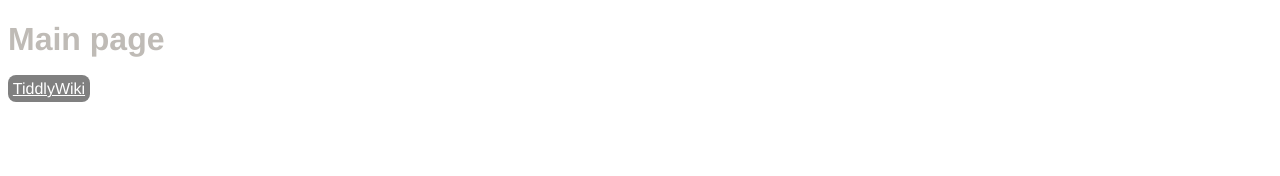
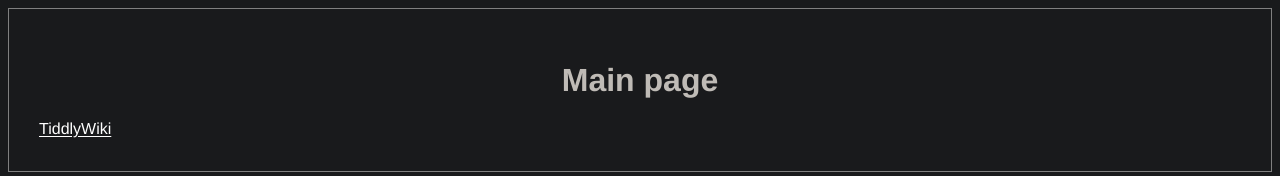
Before and after one commit to Chez-Bro/chez-bro.github.io, a plain HTML site: page index.html in a window 1280 px wide. Drawn offline with Linux system fonts and the light colour scheme.

Commit message:
Add files via upload

```diff
--- a/index.html
+++ b/index.html
@@ -9,8 +9,10 @@
   </head>
 
   <body>
-    <h1>Main page</h1>
-    <a href="https://chez-bro.github.io/TiddlyWiki">TiddlyWiki</a>
+    <div class="main">
+      <h1>Main page</h1>
+      <a class="button" href="https://chez-bro.github.io/TiddlyWiki">TiddlyWiki</a>
+    </div>
   </body>
 
 </html>
--- a/style.css
+++ b/style.css
@@ -1,6 +1,22 @@
+html {
+  font-size: clamp(14px, 1vw, 24px);
+}
+
+@media (min-width: 1000px) {
+  html {
+    font-size: clamp(16px, 1vw, 24px);
+  }
+}
+
+.main {
+  border: 1px solid grey;
+  display: block;
+  padding: 2em;
+}
+
 body {
   font-family: "Helvetica Neue", Helvetica, Arial, sans-serif;
-  background: linear-gradient(180deg, #191A1C);
+  background-color: #191A1C;
   color: #BFBBB6;
   animation-name: lol;
   animation-duration: 3s;
@@ -15,12 +31,14 @@ body {
 }
 
 a {
-  background: grey;
+  margin-left: -10px;
+}
+
+.button {
   color: white;
-  padding: 0.3em;
-  border-radius: 8px;
+  padding: 0.4em 0.5em;
 }
 
 h1 {
-
+  text-align: center;
 }
```
